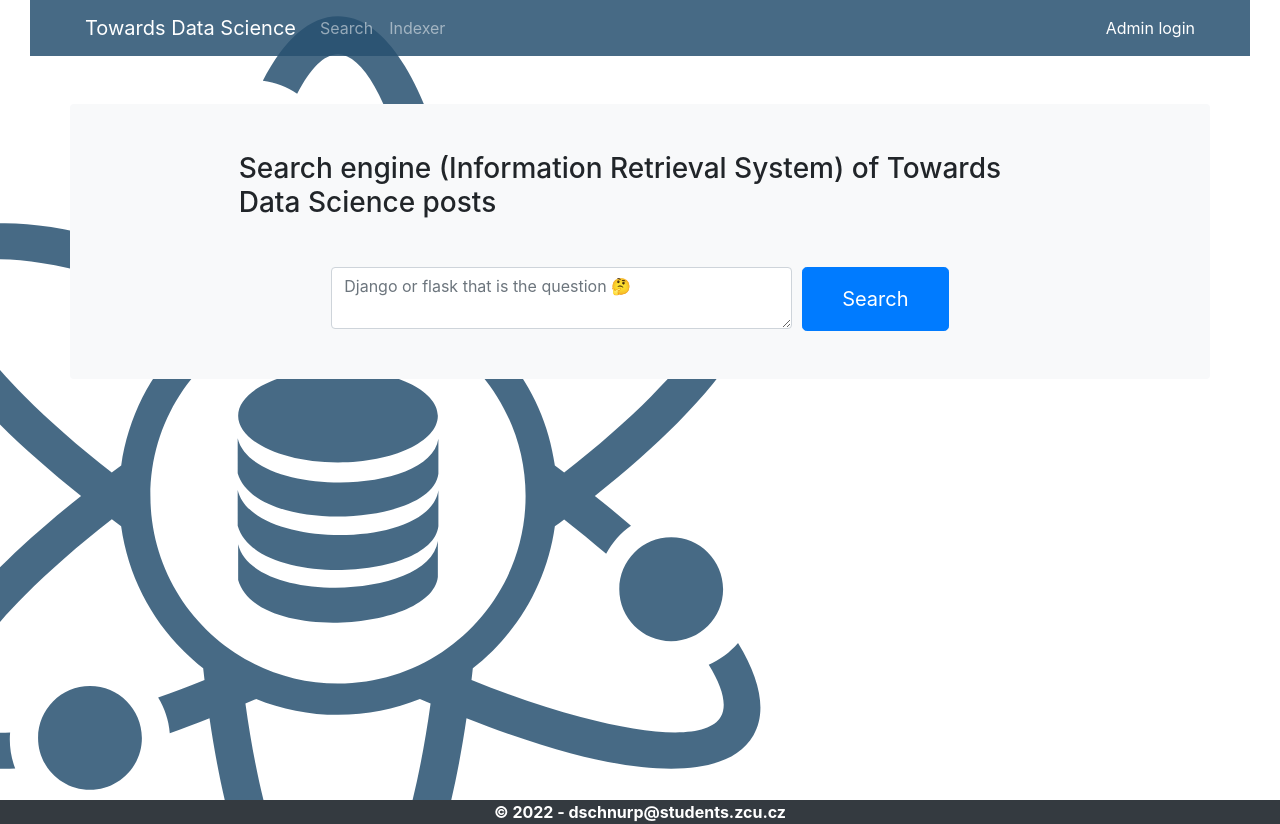
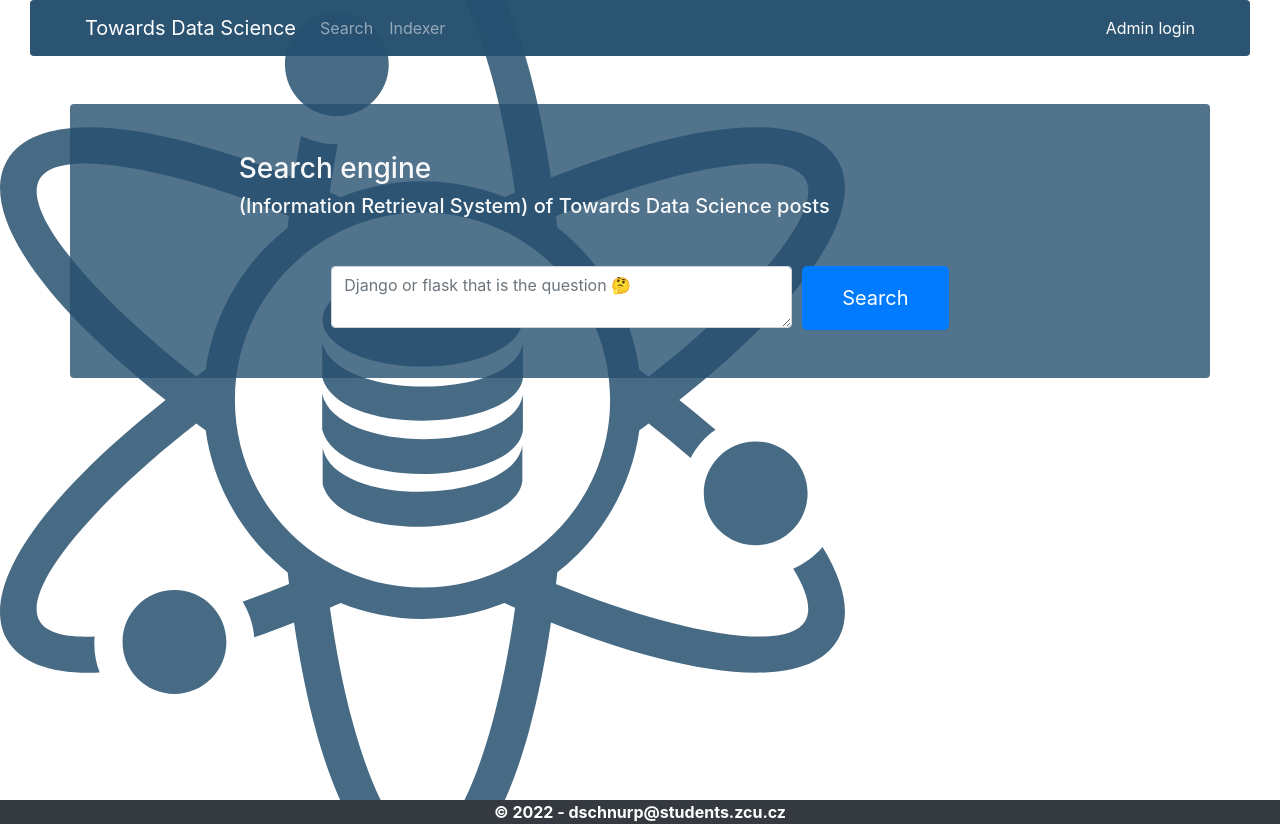
Before and after one commit to danschnurp/IRS-Towards-Data-Science, a Django app: page / in a window 1280 px wide. Run offline with Django 4.2, Linux system fonts and the light colour scheme; some libraries are stand-ins or nearby versions.

Commit message:
frontend

```diff
--- a/web_app/search/templates/search/base.html
+++ b/web_app/search/templates/search/base.html
@@ -20,7 +20,7 @@
     <!-- Hlavicka -->
     <div class="container-fluid">
         <div>
-            <nav class="container-fluid navbar navbar-dark navbar-expand-md navigation-clean-button" style="background-color: rgb(39, 80, 112, 0.85)">
+            <nav class="container-fluid navbar navbar-dark navbar-expand-md navigation-clean-button rounded" style="background-color: rgb(39, 80, 112, 0.98)">
                 <div class="container">
                     <a class="navbar-brand">Towards Data Science</a>
                     <button class="navbar-toggler" data-target="#navcol-1" data-toggle="collapse"><span class="sr-only">Toggle navigation</span><span
@@ -48,7 +48,7 @@
         </div>
     </div>
     <br> <br>
-    <div class="container bg-light rounded">
+    <div class="container text-light rounded "  style="background-color: rgb(39, 80, 112, 0.80);">
         <!-- KONEC: Hlavicka -->
         <br>
         <br>
--- a/web_app/search/templates/search/index.html
+++ b/web_app/search/templates/search/index.html
@@ -2,8 +2,9 @@
 {% block search_manager %}
 <form method="get">
     <div class="row">
-        <div class="col-xl-9 mx-auto">
-            <h3 class="mb-5">Search engine (Information Retrieval System) of Towards Data Science posts</h3>
+        <div class="col-xl-9 mx-auto" >
+            <h3 >Search engine</h3>
+            <h5 class="mb-5">(Information Retrieval System) of Towards Data Science posts</h5>
         </div>
         <div class="col-md-10 col-lg-8 col-xl-7 mx-auto">
             <div class="form-row">
```
Also changed, not shown: web_app/search/static/search/background.svg.
